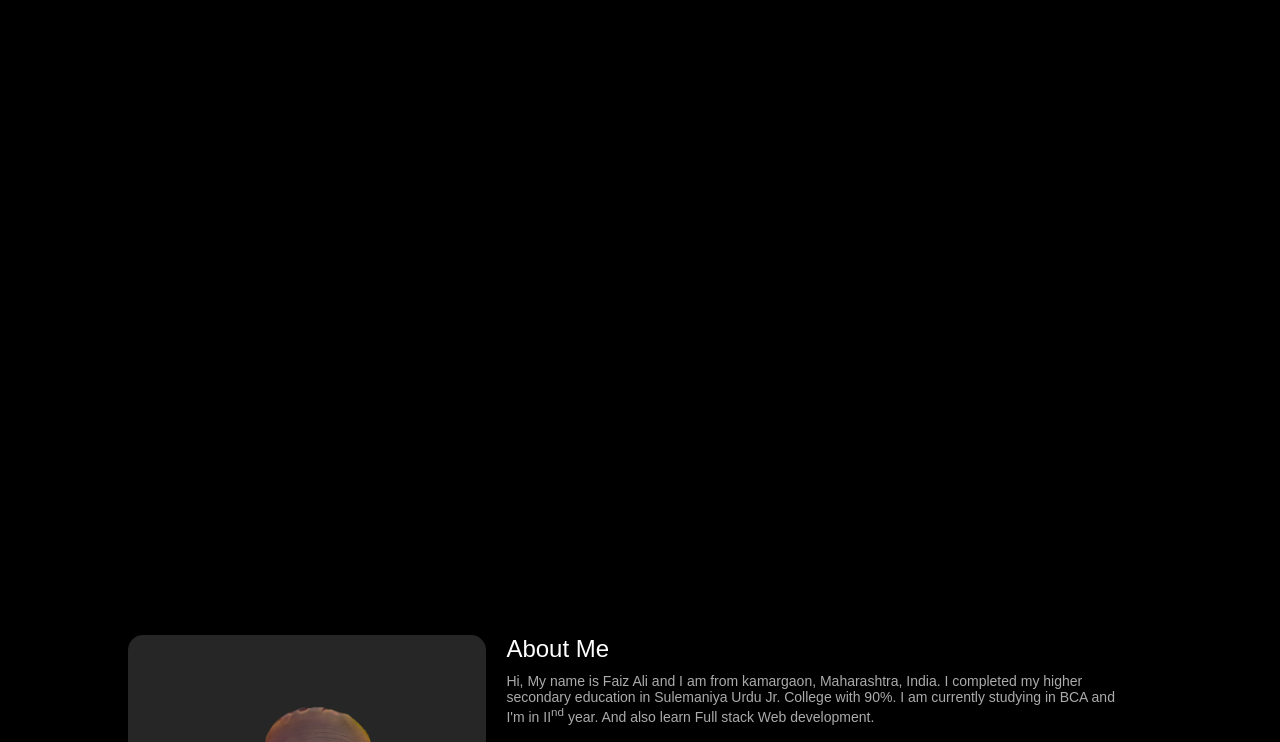
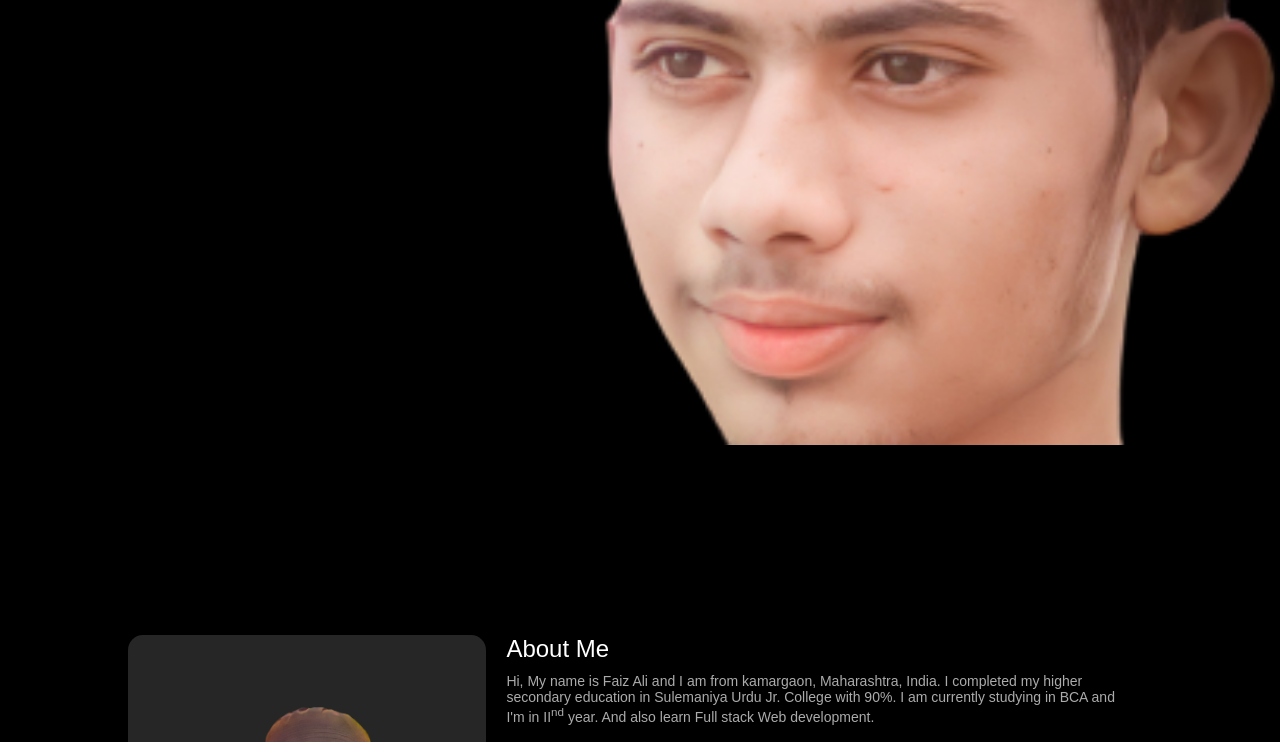
Before and after one commit to faiz0505/portfolio.github, a plain HTML site: page index.html in a window 1280 px wide. Shown: the part 355-1097 px from the top of the page. Drawn offline with Linux system fonts and the light colour scheme.

Commit message:
Update style.css

```diff
--- a/style.css
+++ b/style.css
@@ -14,7 +14,7 @@ body {
 #header {
 	height: 100vh;
 	width: 100%;
-	background: url('images/imgsmall.png') no-repeat;
+	background: url('imgsmall.png') no-repeat;
 	background-size: cover;
 }
 .container {
```
